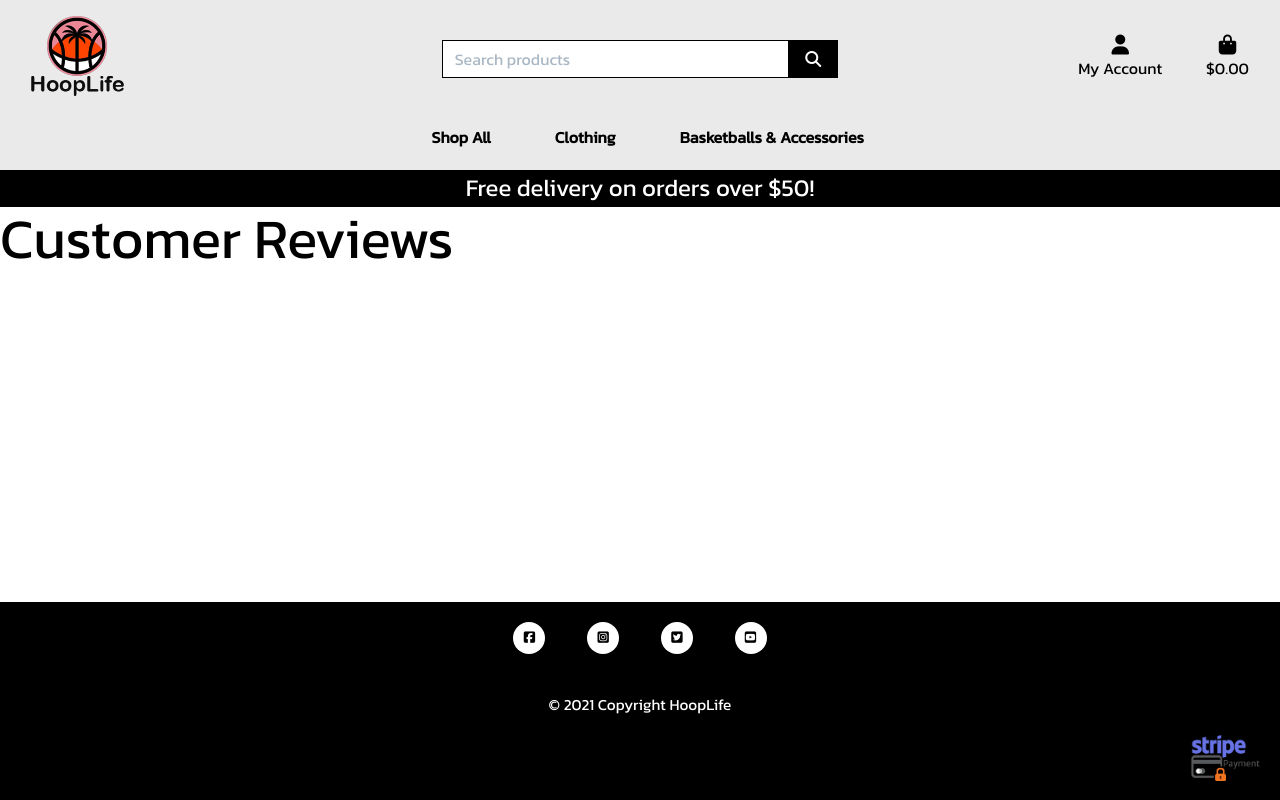
After one commit to Joe2308/hooplife-ms4, a Django app: page /review/ in a window 1280 px wide. The commit adds this page. Run offline with Django 3.2, Linux system fonts and the light colour scheme; some libraries are stand-ins or nearby versions; some web fonts are replaced.

Commit message:
view, url and template created for review model

```diff
--- a/hooplife/urls.py
+++ b/hooplife/urls.py
@@ -26,4 +26,5 @@ urlpatterns = [
     path('bag/', include('bag.urls')),
     path('checkout/', include('checkout.urls')),
     path('profile/', include('profiles.urls')),
+    path('review/', include('reviews.urls')),
 ] + static(settings.MEDIA_URL, document_root=settings.MEDIA_ROOT)
--- /dev/null
+++ b/reviews/templates/reviews/review.html
@@ -0,0 +1,18 @@
+{% extends "base.html" %}
+{% load static %}
+
+{% block page_header %}
+    <div class="container header-container">
+        <div class="row">
+            <div class="col"></div>
+        </div>
+    </div>
+{% endblock %}
+
+{% block content %}
+
+                <h1 class="hero-message display-4 logo-font text-black">
+                    Customer Reviews
+                </h1>
+
+{% endblock %}
--- /dev/null
+++ b/reviews/urls.py
@@ -0,0 +1,7 @@
+from django.contrib import admin
+from django.urls import path
+from . import views
+
+urlpatterns = [
+    path('', views.review, name='review'),
+]
--- a/reviews/views.py
+++ b/reviews/views.py
@@ -1,3 +1,7 @@
 from django.shortcuts import render
 
 # Create your views here.
+
+def review(request):
+    ''' View to return review page '''
+    return render(request, 'reviews/review.html')
--- a/static/css/base.css
+++ b/static/css/base.css
@@ -319,6 +319,9 @@ a.category-badge > span.badge:hover {
 }
 
 footer {
+    position: fixed;
+    bottom: 0px;
+    width: 100%;
     background-color: #000;
     min-height: 100px;
     padding-bottom: 15px;
```
